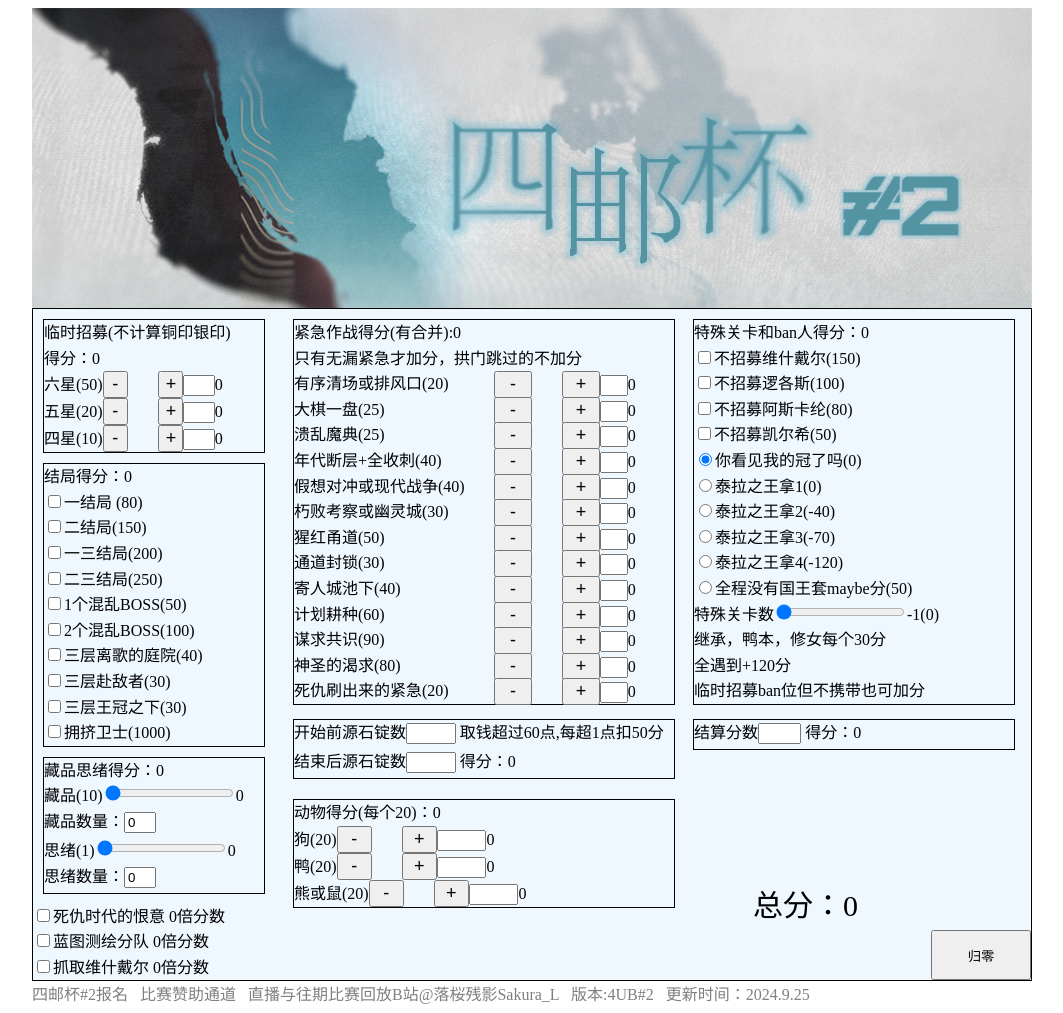
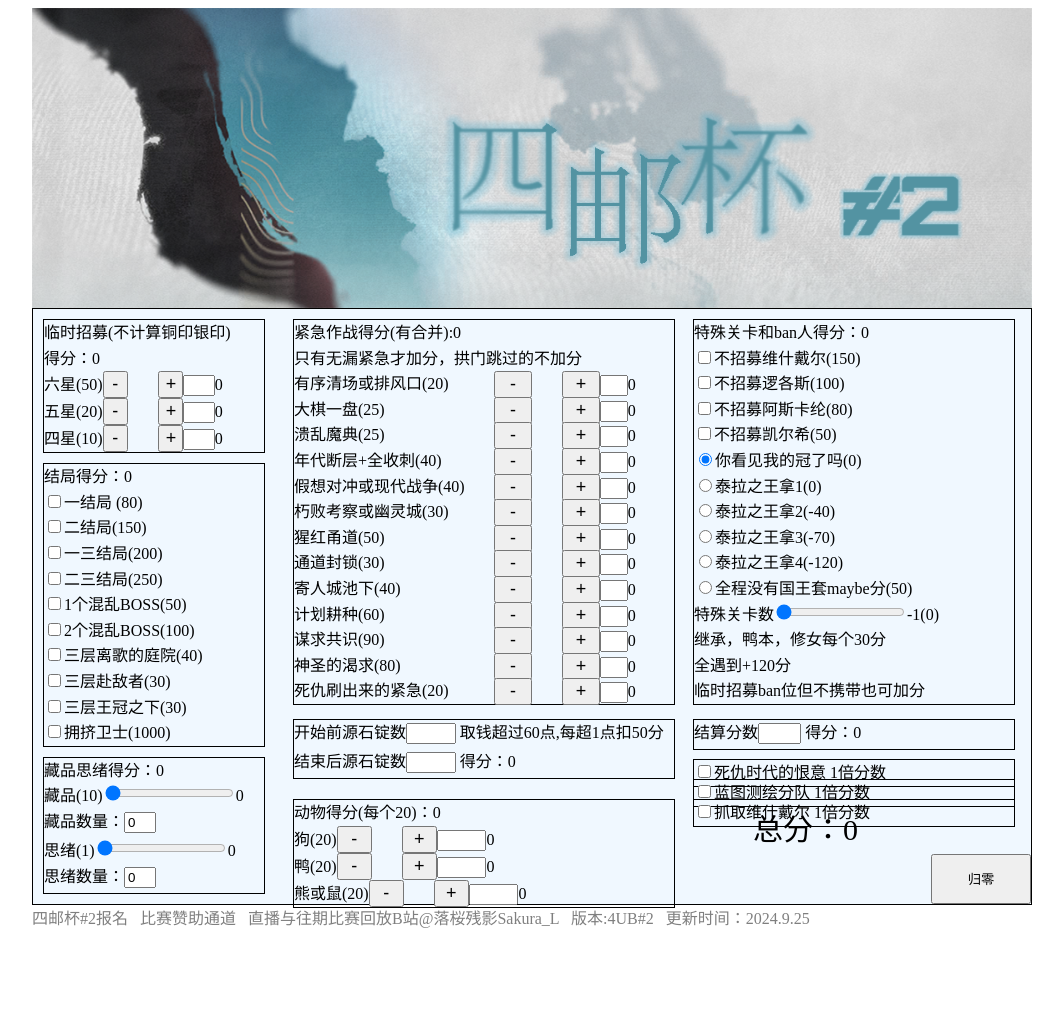
Before and after one commit to Yangtzev/Yangtzev.github.io, a plain HTML site: page index.html in a window 1280 px wide. Shown: the whole page, without its empty margins (108-1171 px from the left). After the commit the page ends 937 px from the top, so only its background shows below. Drawn offline with Linux system fonts and the light colour scheme.

Commit message:
Add files via upload

```diff
--- a/index-4ubcnt.css
+++ b/index-4ubcnt.css
@@ -36,7 +36,7 @@ a:hover {
     text-decoration: solid underline rgba(0,0,0,.5)
 }
 
-.part,.part2,.part3,.yuanshi,.jiesuan,.hide,.kangya {
+.part,.part2,.part3,.yuanshi,.jiesuan,.hide,.sichou, .lantu, .wsde {
     display: flex;
     flex-direction: column;
     border: 1px solid black;
@@ -90,10 +90,24 @@ a:hover {
     width: 320px
 }
 
-.kangya {
+.sichou {
     position: absolute;
     left: 650px;
     top: 440px;
+    width: 320px
+}
+
+.lantu {
+    position: absolute;
+    left: 650px;
+    top: 460px;
+    width: 320px
+}
+
+.wsde {
+    position: absolute;
+    left: 650px;
+    top: 480px;
     width: 320px
 }
 
--- a/index-4ubcnt.js
+++ b/index-4ubcnt.js
@@ -4126,12 +4126,12 @@
     data() {
         return {
             sichou: "",
-            sichoucount: 1
+            sichoucount: 0
         }
     },
     computed: {
         sichouscore: function() {
-            return this.sichou ? this.sichoucount = -0.1 : this.sichoucount = 0,
+            return this.sichou ? this.sichoucount = -0.1 : this.sichoucount = 1,
             this.$emit("setsichou", this.sichoucount),
             this.sichoucount
         }
@@ -4141,12 +4141,12 @@
     data() {
         return {
             lantu: "",
-            lantucount: 1
+            lantucount: 0
         }
     },
     computed: {
         lantuscore: function() {
-            return this.lantu ? this.lantucount = -0.15 : this.lantucount = 0,
+            return this.lantu ? this.lantucount = -0.15 : this.lantucount = 1,
             this.$emit("setlantu", this.lantucount),
             this.lantucount
         }
@@ -4156,12 +4156,12 @@
     data() {
         return {
             wsde: "",
-            wsdecount: 1
+            wsdecount: 0
         }
     },
     computed: {
         wsdescore: function() {
-            return this.wsde ? this.wsdecount = -0.1 : this.wsdecount = 0,
+            return this.wsde ? this.wsdecount = -0.1 : this.wsdecount = 1,
             this.$emit("setwsde", this.wsdecount),
             this.wsdecount
         }
```
